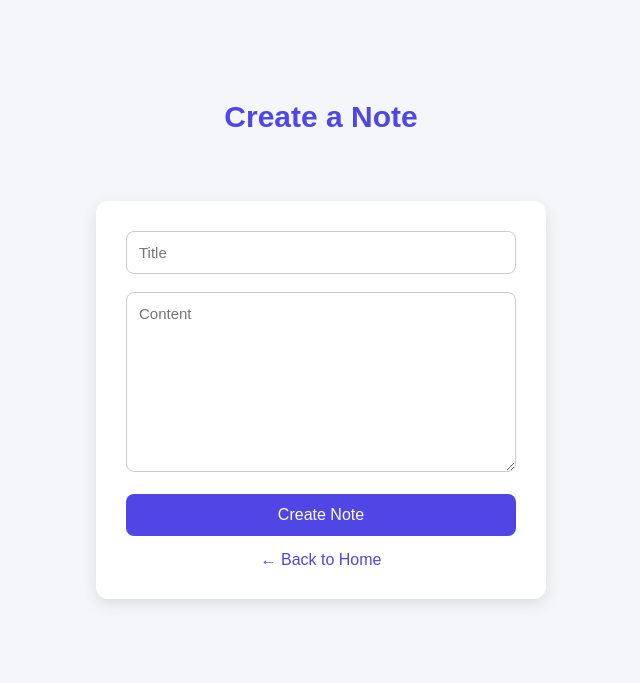
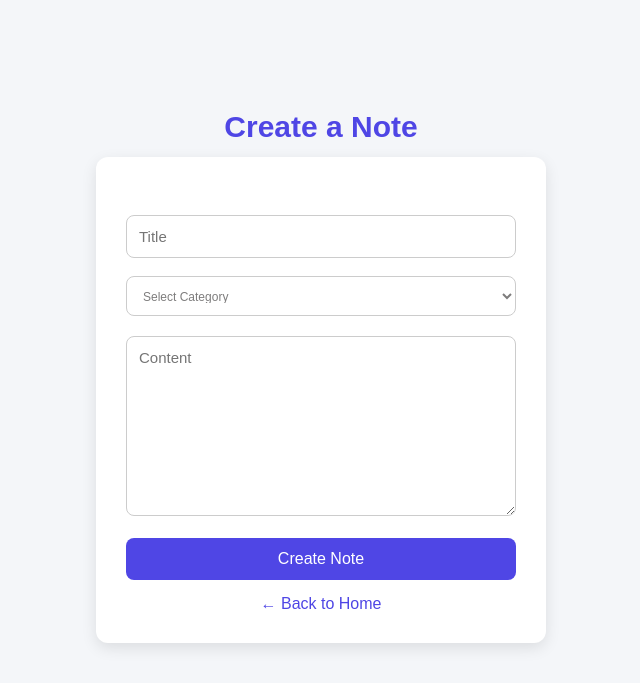
Before and after one commit to joswinshaju04/Notes-App, a Django app: page /create_note/ in a window 1280 px wide. Shown: the top 683 px of the page, without its empty margins (319-959 px from the left). Run offline with Django 5.2, Linux system fonts and the light colour scheme; a user stored in the database is signed in.

Commit message:
added category

```diff
--- a/notes_app/models.py
+++ b/notes_app/models.py
@@ -6,3 +6,7 @@ class notes(models.Model):
     title=models.CharField(max_length=100)
     content=models.CharField(max_length=300)
     user = models.ForeignKey(User, on_delete=models.CASCADE)
+    category = models.CharField(max_length=50)
+
+    def __str__(self):
+        return self.title
--- a/notes_app/static/style.css
+++ b/notes_app/static/style.css
@@ -171,6 +171,18 @@ section{
     align-items:flex-start;
 }
 
+.category{
+    display:inline-block;
+    background:#E8EAFD;
+    color:#4F46E5;
+    padding:6px 12px;
+    border-radius:20px;
+    font-size:8px;
+    font-weight:600;
+    margin:8px 0 15px 0;
+    text-transform:capitalize;
+}
+
 .note-card{
     background:white;
     width:250px;
@@ -212,6 +224,7 @@ section{
     text-align:center;
     cursor:pointer;
     margin-bottom:10px;
+
 }
 
 .edit-btn{
@@ -229,8 +242,6 @@ section{
 .delete-btn:hover{
     background:#bb2d3b;
 }
-
-
 
 .body_register{
     background:#f4f6f9;
@@ -298,6 +309,7 @@ section{
 }
 
 .create_form{
+
     width:450px;
     background:#fff;
     padding:30px;
@@ -307,7 +319,7 @@ section{
 
 .create_h1{
     position:absolute;
-    top:100px;
+    top:110px;
     color:#4F46E5;
     font-size:30px;
 }
@@ -320,6 +332,9 @@ section{
     border-radius:8px;
     font-size:15px;
     outline:none;
+}
+.create_input{
+    margin-top:28px;
 }
 
 .create_textarea{
@@ -418,3 +433,36 @@ section{
 .back-btn:hover{
     text-decoration:underline;
 }
+
+
+
+.category_select{
+    width:100%;
+    height:40px;
+    padding:12px;
+    margin-bottom:20px;
+    border:1px solid #ccc;
+    border-radius:8px;
+    background:#fff;
+    color:#7e7d7d;
+    font-size:12px;
+    cursor:pointer;
+    background-color:#ffffff;
+}
+
+.category_select:focus{
+    border-color:#4F46E5;
+    box-shadow:0 0 5px rgba(79,70,229,0.2);
+}
+
+.category{
+    display:inline-block;
+    background:#E8EAFD;
+    color:#4F46E5;
+    padding:6px 12px;
+    border-radius:10px;
+    font-size:12px;
+    font-weight:600;
+    text-transform:capitalize;
+    width:fit-content;
+}
--- a/notes_app/templates/create_note.html
+++ b/notes_app/templates/create_note.html
@@ -14,6 +14,16 @@
 
         <input type="text" placeholder="Title" name="title" class="create_input"><br><br>
 
+        <select class="category_select" name="category" required>
+            <option value="">Select Category</option>
+            <option value="Personal">Personal</option>
+            <option value="Work">Work</option>
+            <option value="Study">Study</option>
+            <option value="Shopping">Shopping</option>
+            <option value="Ideas">Ideas</option>
+            <option value="Others">Others</option>
+        </select>
+
         <textarea placeholder="Content" name="content" class="create_textarea"></textarea><br><br>
 
         <button type="submit" class="create_button">Create Note</button>
--- a/notes_app/templates/register.html
+++ b/notes_app/templates/register.html
@@ -12,13 +12,9 @@
     <form method="POST" class="form_register">
         {% csrf_token %}
         <h1 class="register_head">Create an Account</h1>
-
         <input type="text" placeholder="username" name="username" class="register_input"><br><br>
-
         <input type="email" placeholder="email" name="email" class="register_input"><br><br>
-
         <input type="password" placeholder="password" name="password" class="register_input"><br><br>
-
         <button type="submit" class="register_button">Register</button>
     </form>
 </body>
--- a/notes_app/views.py
+++ b/notes_app/views.py
@@ -36,7 +36,8 @@ def create_note(request):
     if request.method == 'POST':
         a=request.POST.get('title')
         b=request.POST.get('content')
-        notes.objects.create(title=a, content=b, user=request.user)
+        c=request.POST.get('category')
+        notes.objects.create(title=a, content=b, category=c, user=request.user)
         return redirect('home')
     return render(request, 'create_note.html')
 
@@ -52,9 +53,10 @@ def update_note(request, id):
     if request.method == 'POST' :
         a.title=request.POST.get('title')
         a.content=request.POST.get('content')
+        a.category=request.POST.get('category')
         a.save()
         return redirect('home')
-    return render(request, 'update_note.html', {'note': a})
+    return render(request, 'update_note.html', {'a': a})
 
 
 def logout_user(request):
```
Also changed, not shown: notes_app/templates/home.html (+3 -7 lines), notes_app/templates/update_note.html (+9 -0 lines), db.sqlite3, notes_app/migrations/0002_notes_category.py (added).
